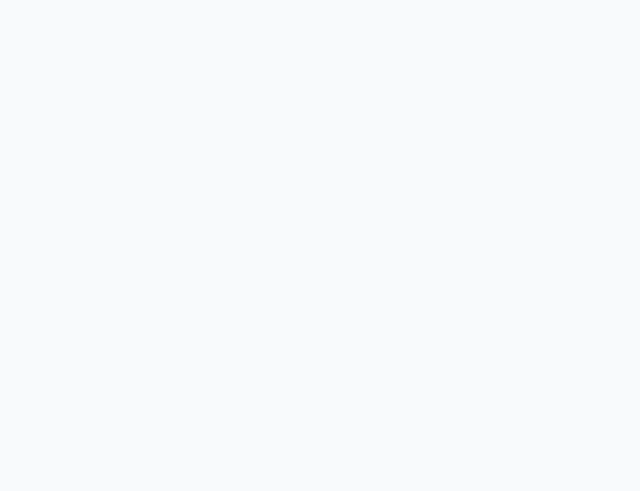
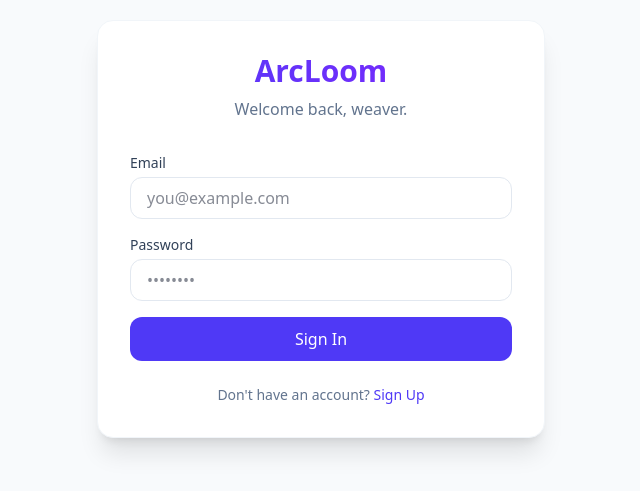
Before and after one commit to narenkarthikx/ArcLoom, a React (Vite) app: page /login in a window 1280 px wide. Before the commit this address had no page. Shown: the part 171-662 px from the top of the page, without its empty margins (319-959 px from the left). Built offline with nearby package versions, Linux system fonts and the light colour scheme; no server answers.

Commit message:
feat: implement authentication flow and protected routes

```diff
--- a/src/App.jsx
+++ b/src/App.jsx
@@ -1,16 +1,26 @@
-import { BrowserRouter as Router, Routes, Route, Navigate } from 'react-router-dom';
+import { BrowserRouter as Router, Routes, Route } from 'react-router-dom';
+import { AuthProvider } from './context/AuthContext';
+import ProtectedRoute from './components/ProtectedRoute';
 import DashboardLayout from './components/Layout/DashboardLayout';
 import Dashboard from './pages/Dashboard';
 import CalendarPage from './pages/Calendar';
 import TasksPage from './pages/Tasks';
 import HabitsPage from './pages/Habits';
 import NotesPage from './pages/Notes';
+import Login from './pages/Login';
 
 function App() {
   return (
+    <AuthProvider>
       <Router>
         <Routes>
-        <Route path="/" element={<DashboardLayout />}>
+          <Route path="/login" element={<Login />} />
+
+          <Route path="/" element={
+            <ProtectedRoute>
+              <DashboardLayout />
+            </ProtectedRoute>
+          }>
             <Route index element={<Dashboard />} />
             <Route path="calendar" element={<CalendarPage />} />
             <Route path="tasks" element={<TasksPage />} />
@@ -19,6 +29,7 @@ function App() {
           </Route>
         </Routes>
       </Router>
+    </AuthProvider>
   );
 }
 
--- /dev/null
+++ b/src/components/ProtectedRoute.jsx
@@ -0,0 +1,21 @@
+import { Navigate, useLocation } from 'react-router-dom';
+import { useAuth } from '../context/AuthContext';
+
+export default function ProtectedRoute({ children }) {
+    const { user, loading } = useAuth();
+    const location = useLocation();
+
+    if (loading) {
+        return (
+            <div className="min-h-screen flex items-center justify-center bg-slate-50">
+                <div className="w-8 h-8 border-4 border-indigo-200 border-t-indigo-600 rounded-full animate-spin" />
+            </div>
+        );
+    }
+
+    if (!user) {
+        return <Navigate to="/login" state={{ from: location }} replace />;
+    }
+
+    return children;
+}
--- /dev/null
+++ b/src/context/AuthContext.jsx
@@ -0,0 +1,48 @@
+import { createContext, useContext, useEffect, useState } from 'react';
+import { supabase } from '../lib/supabaseClient';
+
+const AuthContext = createContext({});
+
+export const useAuth = () => useContext(AuthContext);
+
+export function AuthProvider({ children }) {
+    const [user, setUser] = useState(null);
+    const [loading, setLoading] = useState(true);
+
+    useEffect(() => {
+        // Check active session
+        supabase.auth.getSession().then(({ data: { session } }) => {
+            setUser(session?.user ?? null);
+            setLoading(false);
+        });
+
+        // Listen for changes
+        const { data: { subscription } } = supabase.auth.onAuthStateChange((_event, session) => {
+            setUser(session?.user ?? null);
+            setLoading(false);
+        });
+
+        return () => subscription.unsubscribe();
+    }, []);
+
+    const signIn = async (email, password) => {
+        const { error } = await supabase.auth.signInWithPassword({ email, password });
+        if (error) throw error;
+    };
+
+    const signUp = async (email, password) => {
+        const { error } = await supabase.auth.signUp({ email, password });
+        if (error) throw error;
+    };
+
+    const signOut = async () => {
+        const { error } = await supabase.auth.signOut();
+        if (error) throw error;
+    };
+
+    return (
+        <AuthContext.Provider value={{ user, signIn, signUp, signOut, loading }}>
+            {children}
+        </AuthContext.Provider>
+    );
+}
--- /dev/null
+++ b/src/lib/api.js
@@ -0,0 +1,54 @@
+import { supabase } from './supabaseClient';
+
+export const api = {
+    tasks: {
+        async list() {
+            const { data, error } = await supabase
+                .from('tasks')
+                .select('*')
+                .order('created_at', { ascending: false });
+            if (error) throw error;
+            return data;
+        },
+        async create(task) {
+            const { data: { user } } = await supabase.auth.getUser();
+            if (!user) throw new Error('User not authenticated');
+
+            const { data, error } = await supabase
+                .from('tasks')
+                .insert([{ ...task, user_id: user.id }])
+                .select()
+                .single();
+            if (error) throw error;
+            return data;
+        },
+        async update(id, updates) {
+            const { data, error } = await supabase
+                .from('tasks')
+                .update(updates)
+                .eq('id', id)
+                .select()
+                .single();
+            if (error) throw error;
+            return data;
+        },
+        async delete(id) {
+            const { error } = await supabase
+                .from('tasks')
+                .delete()
+                .eq('id', id);
+            if (error) throw error;
+        }
+    },
+    habits: {
+        async list() {
+            const { data, error } = await supabase
+                .from('habits')
+                .select('*')
+                .order('created_at', { ascending: false });
+            if (error) throw error;
+            return data;
+        }
+        // Add more as needed
+    }
+};
--- /dev/null
+++ b/src/pages/Login.jsx
@@ -0,0 +1,108 @@
+import { useState } from 'react';
+import { motion } from 'framer-motion';
+import { useAuth } from '../context/AuthContext';
+import { useNavigate } from 'react-router-dom';
+
+export default function Login() {
+    const [isLogin, setIsLogin] = useState(true);
+    const [email, setEmail] = useState('');
+    const [password, setPassword] = useState('');
+    const [error, setError] = useState('');
+    const [isLoading, setIsLoading] = useState(false);
+
+    const { signIn, signUp } = useAuth();
+    const navigate = useNavigate();
+
+    const handleSubmit = async (e) => {
+        e.preventDefault();
+        setError('');
+        setIsLoading(true);
+
+        try {
+            if (isLogin) {
+                await signIn(email, password);
+            } else {
+                await signUp(email, password);
+                alert('Check your email for the confirmation link!');
+            }
+            navigate('/');
+        } catch (err) {
+            setError(err.message);
+        } finally {
+            setIsLoading(false);
+        }
+    };
+
+    return (
+        <div className="min-h-screen flex items-center justify-center bg-slate-50 p-4">
+            <motion.div
+                initial={{ opacity: 0, y: 20 }}
+                animate={{ opacity: 1, y: 0 }}
+                className="w-full max-w-md bg-white rounded-2xl shadow-xl border border-slate-100 overflow-hidden"
+            >
+                <div className="p-8">
+                    <div className="text-center mb-8">
+                        <h1 className="text-3xl font-bold bg-gradient-to-r from-indigo-600 to-violet-600 bg-clip-text text-transparent mb-2">
+                            ArcLoom
+                        </h1>
+                        <p className="text-slate-500">
+                            {isLogin ? 'Welcome back, weaver.' : 'Start weaving your productivity.'}
+                        </p>
+                    </div>
+
+                    {error && (
+                        <div className="mb-4 p-3 bg-rose-50 text-rose-600 text-sm rounded-lg">
+                            {error}
+                        </div>
+                    )}
+
+                    <form onSubmit={handleSubmit} className="space-y-4">
+                        <div>
+                            <label className="block text-sm font-medium text-slate-700 mb-1">Email</label>
+                            <input
+                                type="email"
+                                required
+                                value={email}
+                                onChange={(e) => setEmail(e.target.value)}
+                                className="w-full px-4 py-2 border border-slate-200 rounded-xl focus:ring-2 focus:ring-indigo-500/20 focus:border-indigo-500 outline-none transition-all"
+                                placeholder="you@example.com"
+                            />
+                        </div>
+
+                        <div>
+                            <label className="block text-sm font-medium text-slate-700 mb-1">Password</label>
+                            <input
+                                type="password"
+                                required
+                                value={password}
+                                onChange={(e) => setPassword(e.target.value)}
+                                className="w-full px-4 py-2 border border-slate-200 rounded-xl focus:ring-2 focus:ring-indigo-500/20 focus:border-indigo-500 outline-none transition-all"
+                                placeholder="••••••••"
+                            />
+                        </div>
+
+                        <button
+                            type="submit"
+                            disabled={isLoading}
+                            className="w-full py-2.5 bg-indigo-600 text-white rounded-xl font-medium hover:bg-indigo-700 focus:ring-4 focus:ring-indigo-500/20 transition-all disabled:opacity-70 disabled:cursor-not-allowed"
+                        >
+                            {isLoading ? 'Processing...' : (isLogin ? 'Sign In' : 'Create Account')}
+                        </button>
+                    </form>
+
+                    <div className="mt-6 text-center">
+                        <p className="text-sm text-slate-500">
+                            {isLogin ? "Don't have an account? " : "Already have an account? "}
+                            <button
+                                onClick={() => setIsLogin(!isLogin)}
+                                className="text-indigo-600 font-medium hover:underline"
+                            >
+                                {isLogin ? 'Sign Up' : 'Sign In'}
+                            </button>
+                        </p>
+                    </div>
+                </div>
+            </motion.div>
+        </div>
+    );
+}
```
Also changed, not shown: src/components/Layout/Sidebar.jsx (+13 -4 lines). Lines whose indentation alone changed are shown as unchanged.
